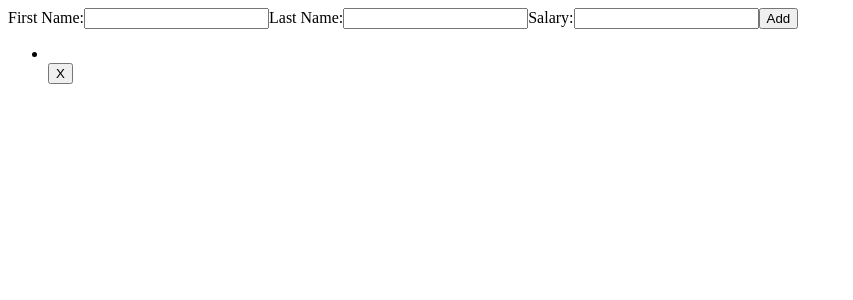
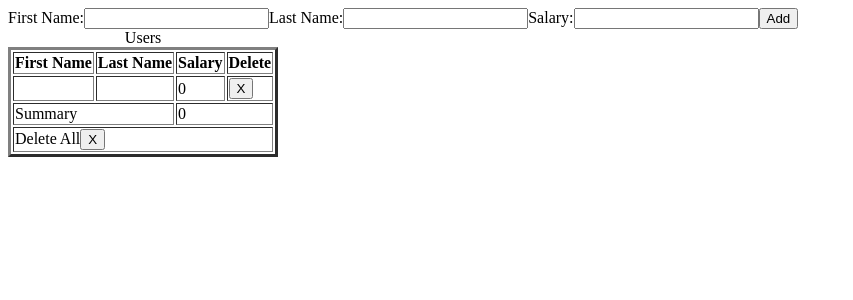
Before and after one commit to wiktorkoscielny/React-project-8, a React (Create React App) app: page / in a window 1280 px wide. Shown: the top 300 px of the page, without its empty margins (0-853 px from the left). Built offline with nearby package versions, Linux system fonts and the light colour scheme; no server answers.

Commit message:
Created table to arrange data into rows and columns

```diff
--- a/src/components/TodoList.js
+++ b/src/components/TodoList.js
@@ -1,21 +1,50 @@
 import React from 'react'
 
 export const TodoList = (props) => {
+
   return (
     <>
+
+        <table border='3'>
+                <caption>Users</caption>
+                <thead>
+                    <tr>
+                        <th>First Name</th>
+                        <th>Last Name</th>
+                        <th>Salary</th>
+                        <th>Delete</th>
+                    </tr>
+                </thead>
+                <tbody>
                     {props.todos.map((todo, index) => {
                         return(
-                        <ul key={index}>
-                            <li>{todo.firstName}</li>
+                            <tr key={index}>
+                                <td>{todo.firstName}</td>
+                                <td>{todo.lastName}</td>
+                                <td>{todo.salary}</td>
                                 {/* DELETE */}
+                                <td>
                                     <button
                                         onClick={(event) => props.removeTodo(todo.id)}
                                     >
                                         X
                                     </button>
-                        </ul>
+                                </td>
+                            </tr>
                         )
                     })}
+                </tbody>
+                <tfoot>
+                    <tr>
+                        <td colSpan="2">Summary</td>
+                        <td colSpan="2">{props.sumOfSalary}</td>
+                    </tr>
+                    <tr>
+                        <td colSpan="4">Delete All<button>X</button></td>
+                    </tr>
+                </tfoot>
+        </table>
+
     </>
   )
 }
```
Lines whose indentation alone changed are shown as unchanged.
